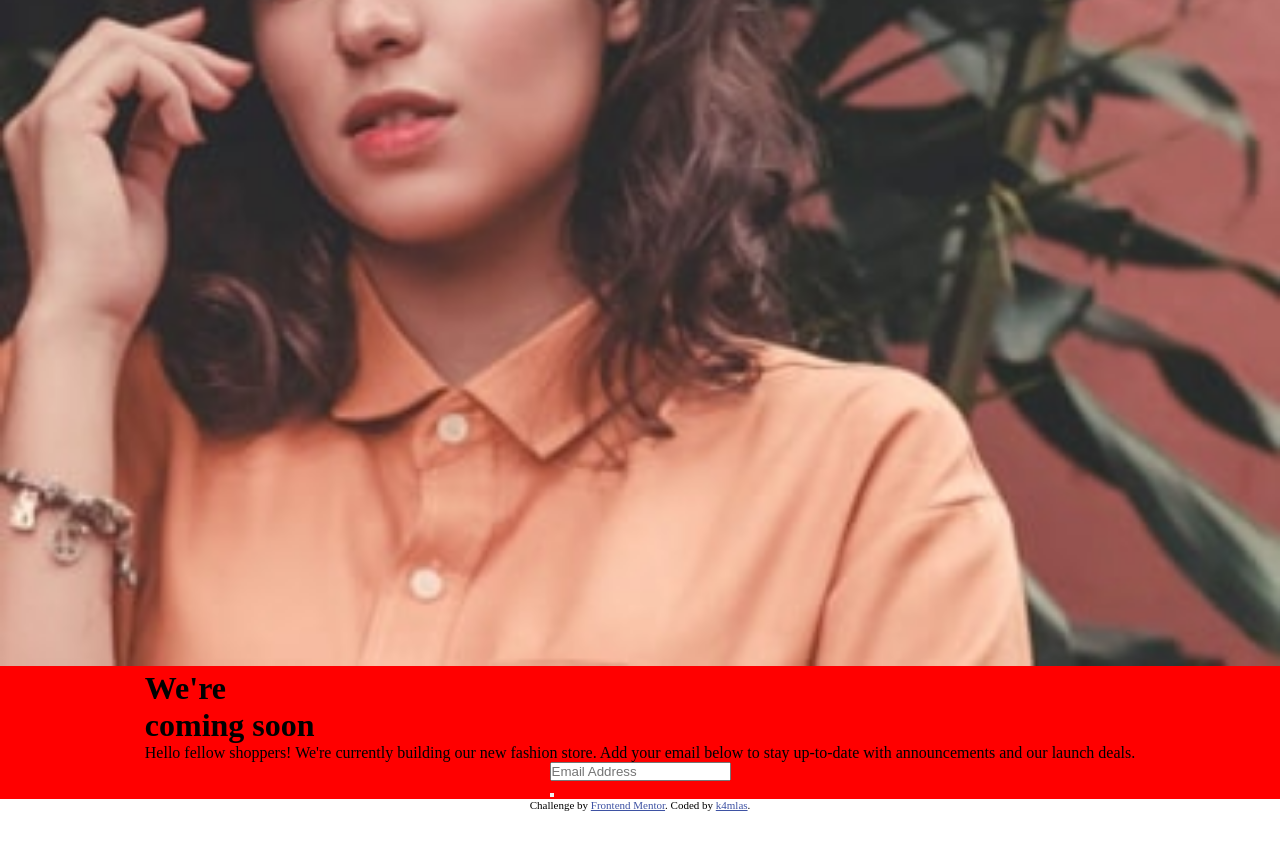
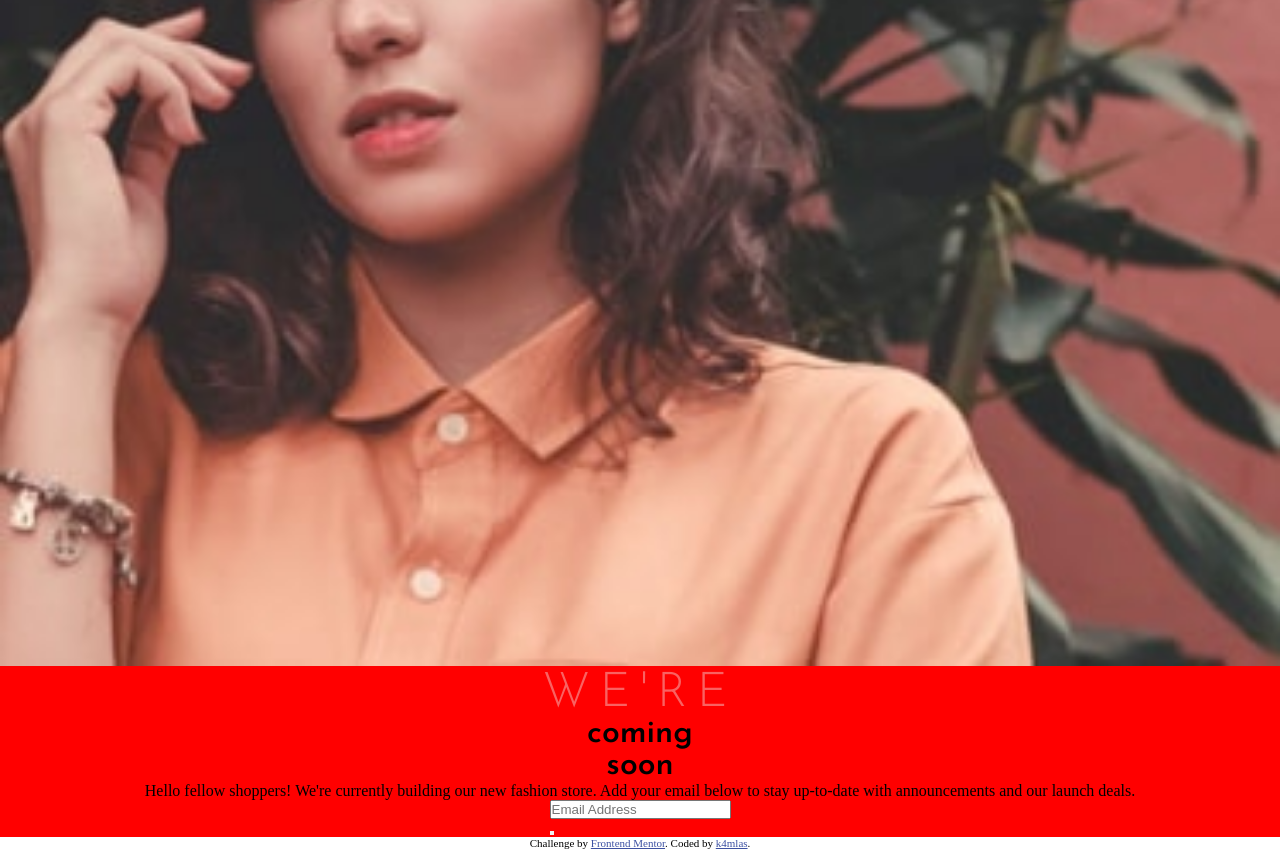
Before and after one commit to k4mlas/Base-Apparel-coming-soon-page, a plain HTML site: page index.html in a window 1280 px wide. Shown: the part 274-1123 px from the top of the page. Before the commit the page ends 1085 px from the top, so only its background shows below. Drawn offline with Linux system fonts and the light colour scheme.

Commit message:
working title style

```diff
--- a/index.html
+++ b/index.html
@@ -9,6 +9,9 @@
   <meta name="description" content="New component">
   <link rel="icon" type="image/png" sizes="32x32" href="./images/favicon-32x32.png">
   <title>Frontend Mentor | Base Apparel coming soon page</title>
+  <link rel="preconnect" href="https://fonts.googleapis.com">
+  <link rel="preconnect" href="https://fonts.gstatic.com" crossorigin>
+  <link href="https://fonts.googleapis.com/css2?family=Josefin+Sans:wght@300;400;600&display=swap" rel="stylesheet">
   <link rel="stylesheet" href="./css/style.css">
 
 </head>
@@ -23,7 +26,7 @@
         <img src="./images/hero-mobile.jpg" alt="Woman wearing a red blouse">
       </div>
       <div class="news__content">
-        <h1 class="news__title"> <span class="news__titleOne">We're</span> <br> <span class="news__titleTwo">coming
+        <h1 class="news__title"> <span class="news__titleOne">We're</span> <br> <span class="news__titleTwo">coming <br>
             soon</span></h1>
         <p class="news__text">Hello fellow shoppers! We're currently building our new fashion store.
           Add your email below to stay up-to-date with announcements and our launch deals.</p>
--- a/scss/style.scss
+++ b/scss/style.scss
@@ -1,4 +1,6 @@
 @import './colors';
+
+// font-family: 'Josefin Sans', sans-serif;
 
 *,
 *::before,
@@ -32,6 +34,25 @@
 			width: 100%;
 		}
 	}
+	&__content {
+		display: flex;
+		flex-direction: column;
+		justify-content: center;
+		align-items: center;
+	}
+	&__title {
+		text-align: center;
+		font-family: 'Josefin Sans', sans-serif;
+
+
+	}
+	&__titleOne {
+		font-weight: 300;
+		font-size: 3rem;
+		letter-spacing: 0.6rem;
+		text-transform: uppercase;
+		color: $softRed;
+	}
 }
 
 .attribution {
```
Also changed, not shown: css/style.css, 1 other file.
